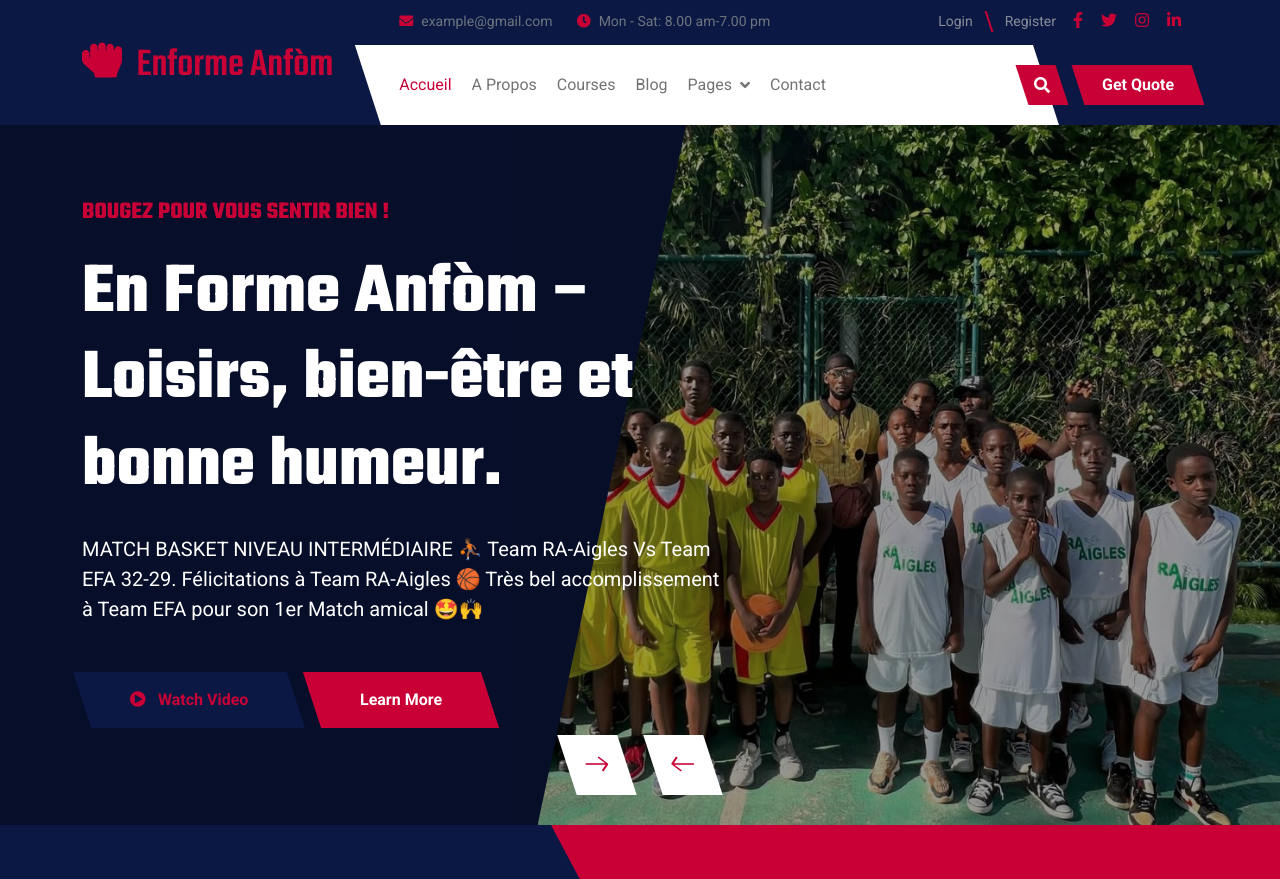
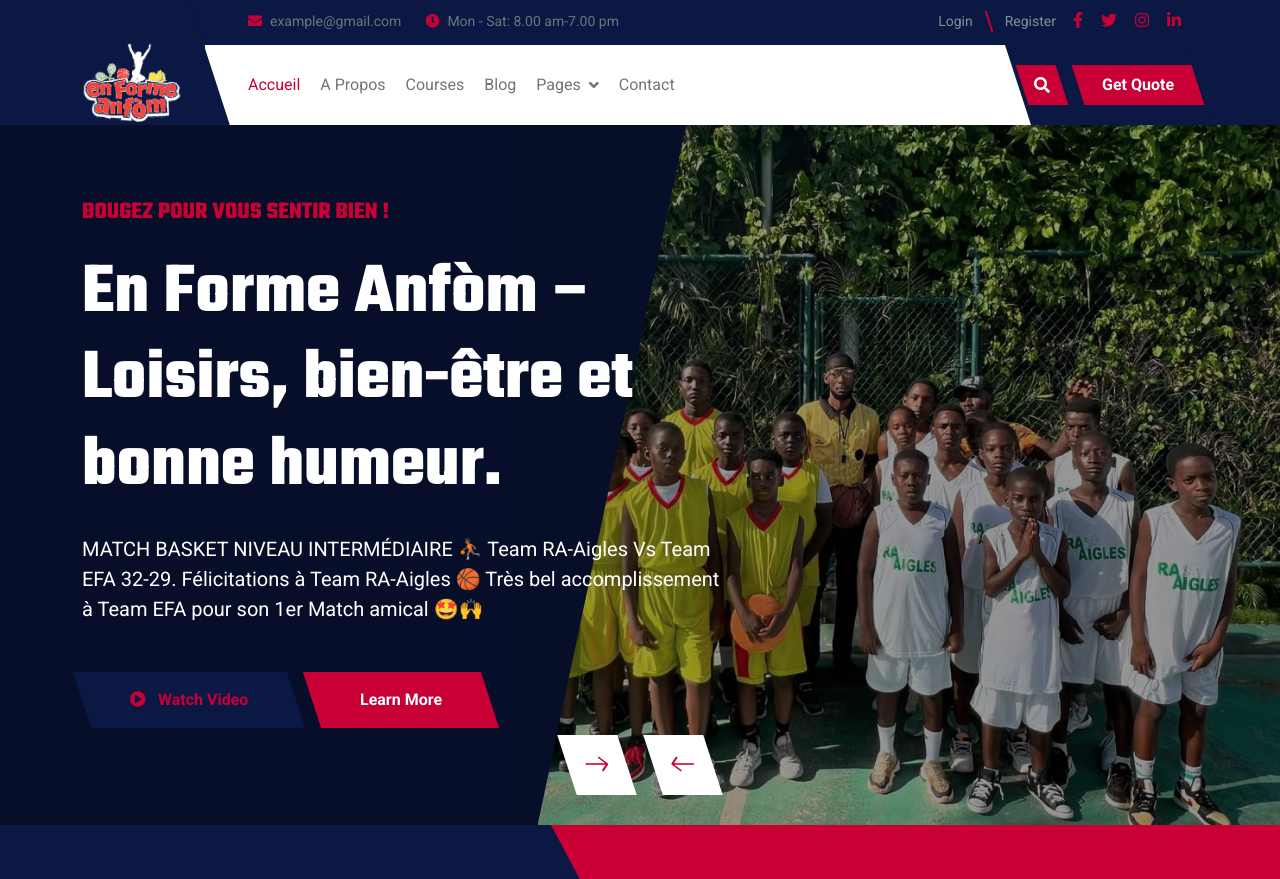
Before and after one commit to Kerry-2004/Web-Site-enforme-anfom, a plain HTML site: page index.html in a window 1280 px wide. Shown: the top 879 px of the page. Drawn offline with nearby package versions, Linux system fonts and the light colour scheme.

Commit message:
ajouter logo

```diff
--- a/index.html
+++ b/index.html
@@ -45,8 +45,8 @@
             <div class="container d-flex align-items-center">
                 <div class="d-flex align-items-center h-100">
                     <a href="#" class="navbar-brand" style="height: 125px;">
-                        <h1 class="text-primary mb-0"><i class="fas fa-hand-rock me-2"></i> Enforme Anfòm</h1>
-                        <!-- <img src="img/logo.png" alt="Logo"> -->
+                        <h1 class="text-primary mb-0"><i><img src="./img/logo.png" alt="Logo" style="width: 100px; height: auto;"></i></h1>
+
                     </a>
                 </div>
                 <div class="w-100 h-100">
@@ -81,8 +81,7 @@
                     <div class="nav-bar px-0 py-lg-0" style="height: 80px;">
                         <nav class="navbar navbar-expand-lg navbar-light d-flex justify-content-lg-end">
                             <a href="#" class="navbar-brand-2">
-                                <h1 class="text-primary mb-0"><i class="fas fa-hand-rock me-2"></i> Fitness</h1>
-                                <!-- <img src="img/logo.png" alt="Logo"> -->
+                                <h1 class="text-primary mb-0"><i><img src="./img/logo.png" alt="Logo" style="width: 100px; height: auto;"></i></h1>
                             </a>
                             <button class="navbar-toggler" type="button" data-bs-toggle="collapse" data-bs-target="#navbarCollapse">
                                 <span class="fa fa-bars"></span>
```
Also changed, not shown: img/Logo.png (added).
